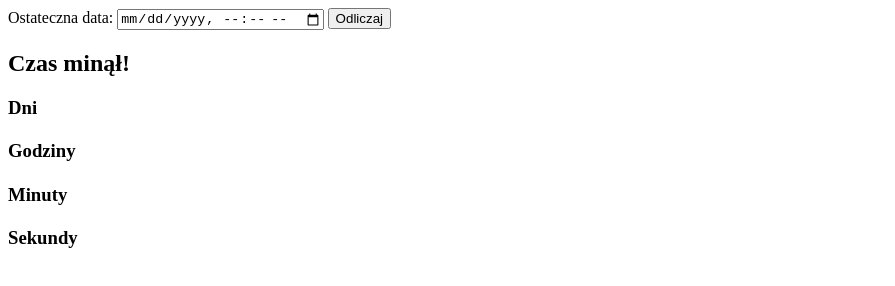
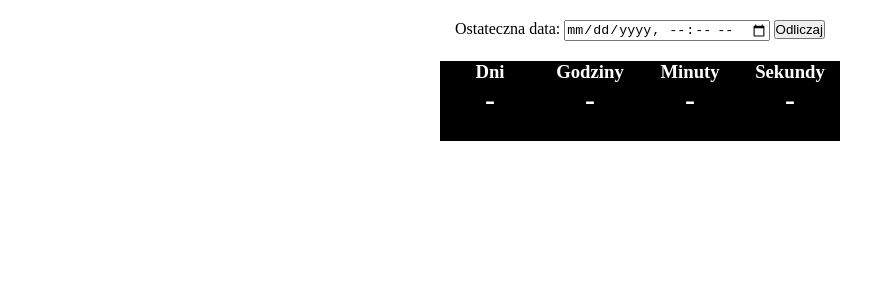
Before and after one commit to Dawid-Kawka/timer, a plain HTML site: page index.html in a window 1280 px wide. Shown: the whole page, without its empty margins (0-895 px from the left). Drawn offline with Linux system fonts and the light colour scheme.

Commit message:
Add css styles in index.css

```diff
--- a/index.css
+++ b/index.css
@@ -0,0 +1,32 @@
+* {
+    margin: 0;
+    padding: 0;
+}
+
+#message {
+    background-color: lightgreen;
+    text-align: center;
+    display: none;
+    padding: 30px;
+}
+
+.final-date {
+    margin: 20px auto;
+    text-align: center;
+}
+
+.clock-container {
+    text-align: center;
+    width: 400px;
+    height: 80px;
+    margin: 20px auto;
+    display: grid;
+    grid-template-columns: repeat(4, 1fr);
+    background-color: black;
+    color: white;
+}
+.cell h1 {
+    text-align: center;
+    font-weight: bolder;
+    font-size: 30px;
+}
--- a/index.html
+++ b/index.html
@@ -20,19 +20,19 @@
     <div class="clock-container">
       <div class="cell">
         <h3>Dni</h3>
-        <h1 id="days"></h1>
+        <h1 id="days">-</h1>
       </div>
       <div class="cell">
         <h3>Godziny</h3>
-        <h1 id="hours"></h1>
+        <h1 id="hours">-</h1>
       </div>
       <div class="cell">
         <h3>Minuty</h3>
-        <h1 id="minutes"></h1>
+        <h1 id="minutes">-</h1>
       </div>
       <div class="cell">
         <h3>Sekundy</h3>
-        <h1 id="seconds"></h1>
+        <h1 id="seconds">-</h1>
       </div>
     </div>
 
```
